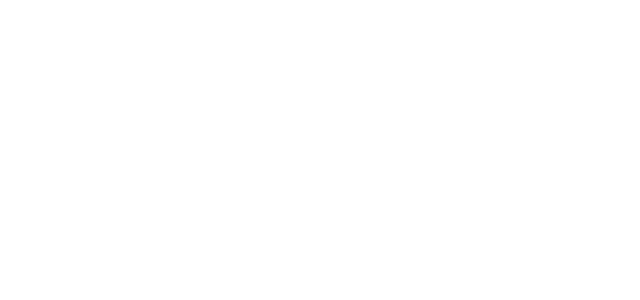
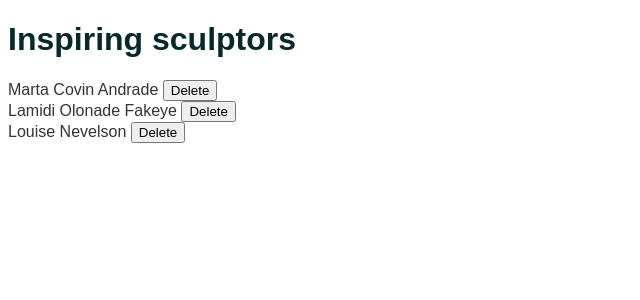
Before and after one commit to DaviAntonaji/fatec-lab-engenharia-react, a React (Create React App) app: page /aula5/atividade9 in a window 1280 px wide. Before the commit this address had no page. Shown: the top 300 px of the page, without its empty margins (0-640 px from the left). Built offline with nearby package versions, Linux system fonts and the light colour scheme.

Commit message:
Continuando aula 5

```diff
--- a/src/App.js
+++ b/src/App.js
@@ -17,6 +17,9 @@ import CounterAula5 from "./pages/Aula5/Counter";
 import MovingDot from "./pages/Aula5/MovingDot";
 import Form2 from "./pages/Aula5/Form2";
 import Form3 from "./pages/Aula5/Form3";
+import ListAula5 from "./pages/Aula5/List";
+import List2Aula5 from "./pages/Aula5/List2";
+import ShapeEditor from "./pages/Aula5/ShapeEditor";
 
 function App() {
   return (
@@ -42,6 +45,9 @@ function App() {
         <Route path="/aula5/atividade5" element={<MovingDot />} />
         <Route path="/aula5/atividade6" element={<Form2 />} />
         <Route path="/aula5/atividade7" element={<Form3 />} />
+        <Route path="/aula5/atividade8" element={<ListAula5 />} />
+        <Route path="/aula5/atividade9" element={<List2Aula5 />} />
+        <Route path="/aula5/atividade10" element={<ShapeEditor />} />
       </Routes>
     </BrowserRouter>
   );
--- a/src/pages/Aula5/List.js
+++ b/src/pages/Aula5/List.js
@@ -0,0 +1,25 @@
+import { useState } from "react";
+
+let nextId = 0;
+export default function ListAula5() {
+  const [name, setName] = useState("");
+  const [artists, setArtists] = useState([]);
+  return (
+    <>
+      <h1>Inspiring sculptors</h1>
+      <input value={name} onChange={(e) => setName(e.target.value)} />
+      <button
+        onClick={() => {
+          setArtists([...artists, {id: nextId++, name: name}])
+        }}
+      >
+        Add
+      </button>
+      <ul>
+        {artists.map(artist => (
+            <li key={artist.id}>{artist.name}</li>
+        ))}
+      </ul>
+    </>
+  );
+}
--- /dev/null
+++ b/src/pages/Aula5/List2.js
@@ -0,0 +1,40 @@
+import { useState } from "react";
+
+let initialArtists = [
+  {
+    id: 0,
+    name: "Marta Covin Andrade",
+  },
+  {
+    id: 1,
+    name: "Lamidi Olonade Fakeye",
+  },
+  {
+    id: 2,
+    name: "Louise Nevelson",
+  },
+];
+
+export default function List2Aula5() {
+  const [artists, setArtists] = useState(initialArtists);
+  console.log(artists);
+  return (
+    <>
+      <h1>Inspiring sculptors</h1>
+      <ul>
+        {artists.map(artist => (
+           <li key={artist.id}>
+           {artist.name} {"  "}{" "}
+           <button
+             onClick={() => {
+               setArtists(artists.filter((a) => a.id !== artist.id));
+             }}
+           >
+             Delete
+           </button>
+         </li>
+        ))}
+      </ul>
+    </>
+  );
+}
--- /dev/null
+++ b/src/pages/Aula5/ShapeEditor.js
@@ -0,0 +1,44 @@
+import { useState } from "react";
+
+let initialShapes = [
+  { id: 0, type: "circle", x: 50, y: 100 },
+  { id: 1, type: "square", x: 150, y: 100 },
+  { id: 2, type: "circle", x: 250, y: 100 },
+];
+
+export default function ShapeEditor() {
+  const [shapes, setShapes] = useState(initialShapes);
+  function handleClick() {
+    const nextShapes = shapes.map((shape) => {
+      if (shape.type == "square") {
+        // No change
+        return shape;
+      } else {
+        return {
+          ...shape,
+          y: shape.y + 50,
+        };
+      }
+    });
+    setShapes(nextShapes);
+  }
+  return (
+    <>
+      <button onClick={handleClick}>Move circles down!</button>
+      {shapes.map((shape) => (
+        <div
+          key={shape.id}
+          style={{
+            background: "purple",
+            position: "absolute",
+            left: shape.x,
+            top: shape.y,
+            borderRadius: shape.type === "circle" ? "50%" : "",
+            width: 20,
+            height: 20,
+          }}
+        ></div>
+      ))}
+    </>
+  );
+}
--- a/src/pages/Home/Home.js
+++ b/src/pages/Home/Home.js
@@ -62,6 +62,15 @@ function Home() {
           <div>
             <Link to="/aula5/atividade7">Atividade 7: Form 3</Link>
           </div>
+          <div>
+            <Link to="/aula5/atividade8">Atividade 8: Lista dinamica</Link>
+          </div>
+          <div>
+            <Link to="/aula5/atividade9">Atividade 9: Lista 2</Link>
+          </div>
+          <div>
+            <Link to="/aula5/atividade10">Atividade 10: Shape Editor</Link>
+          </div>
         </div>
       </div>
     </div>
```
